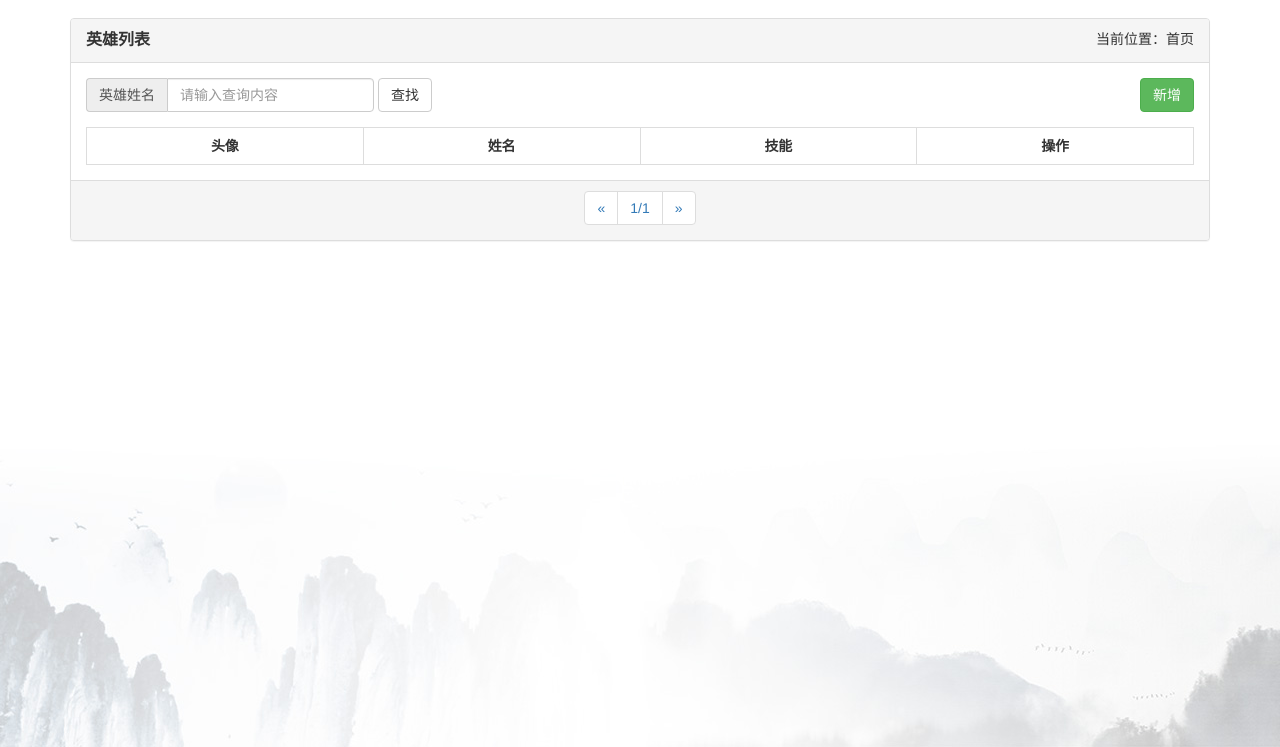
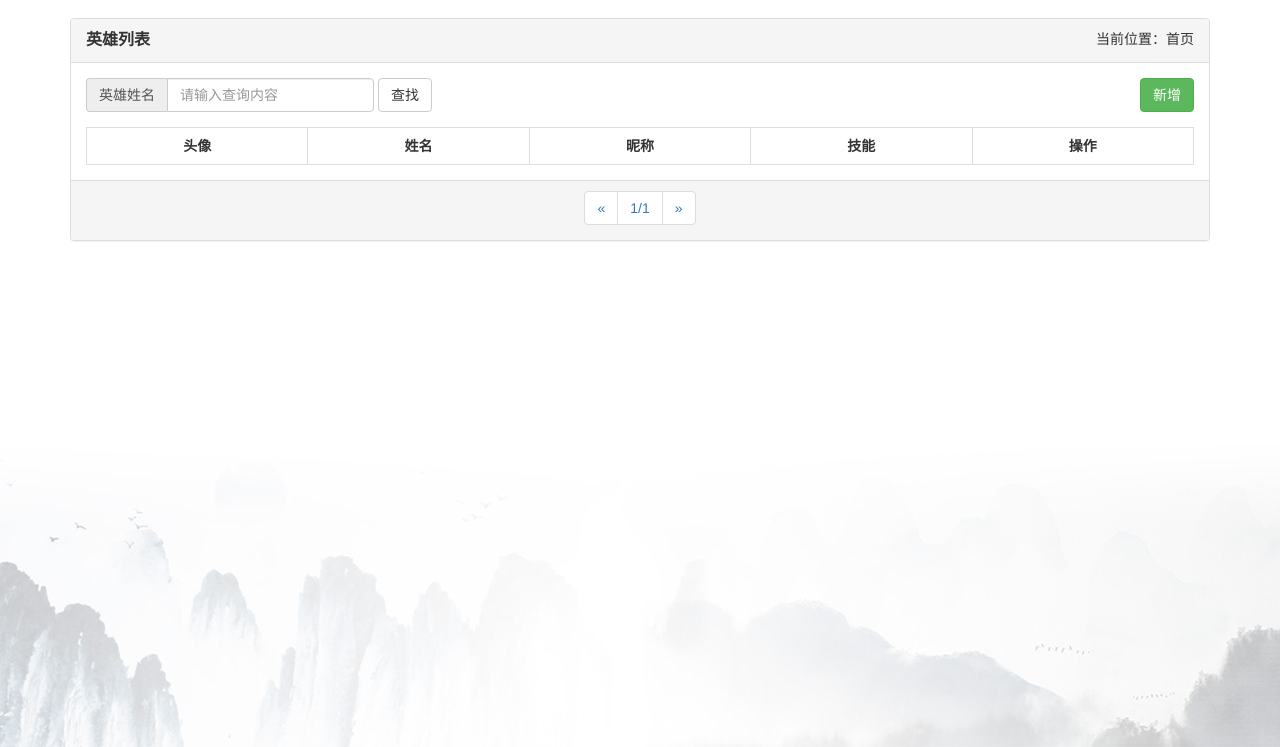
Before and after one commit to Aesthetlc/-demo---management-manager-system-, a plain HTML site: page manager/index.html in a window 1280 px wide. Shown: the part 53-800 px from the top of the page. Drawn offline with Linux system fonts and the light colour scheme; no server answers.

Commit message:
index 页面新增昵称字段显示

```diff
--- a/manager/index.html
+++ b/manager/index.html
@@ -153,10 +153,11 @@
               <table id="my-table" class="table table-bordered mp15">
                 <thead>
                   <tr>
-                    <th width="25%">头像</th>
-                    <th width="25%">姓名</th>
-                    <th width="25%">技能</th>
-                    <th width="25%">操作</th>
+                    <th width="20%">头像</th>
+                    <th width="20%">姓名</th>
+                    <th width="20%">昵称</th>
+                    <th width="20%">技能</th>
+                    <th width="20%">操作</th>
                   </tr>
                 </thead>
                 <tbody>
@@ -191,6 +192,7 @@
     <tr>
       <td><img src="{{$value.file}}.png" alt="" /></td>
       <td>{{$value.name}}</td>
+      <td>{{$value.nickname}}</td>
       <td>{{$value.skill}}</td>
       <td>
         <button onclick="location.href='./edit.html'" class="btn btn-primary" data-id="{{$value.id}}">编辑</button>
@@ -207,7 +209,7 @@
         arr: res,
       });
       $('tbody').html(str);
-    });
+    },'json');
   </script>
 
   <!-- 删除数据 -->
```
